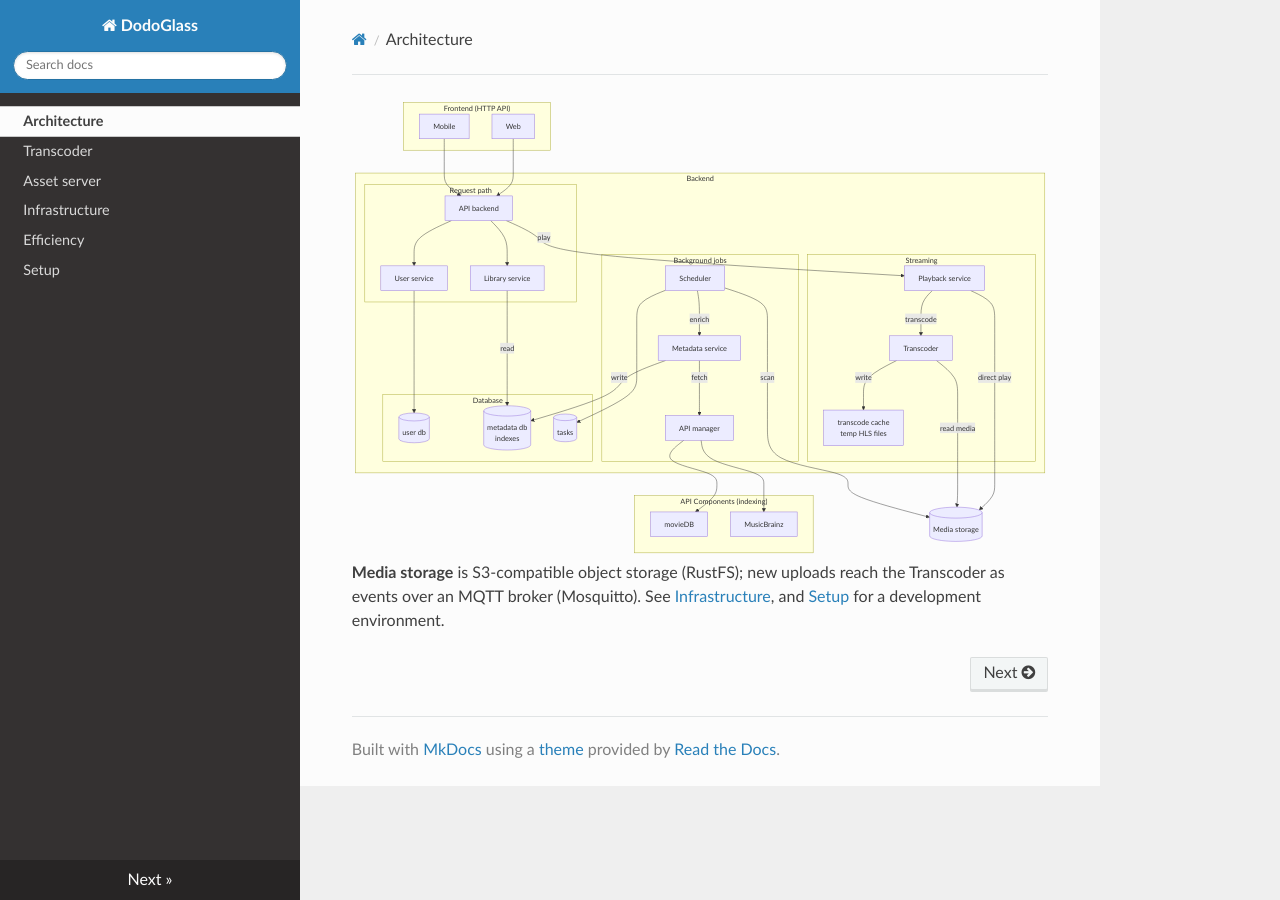
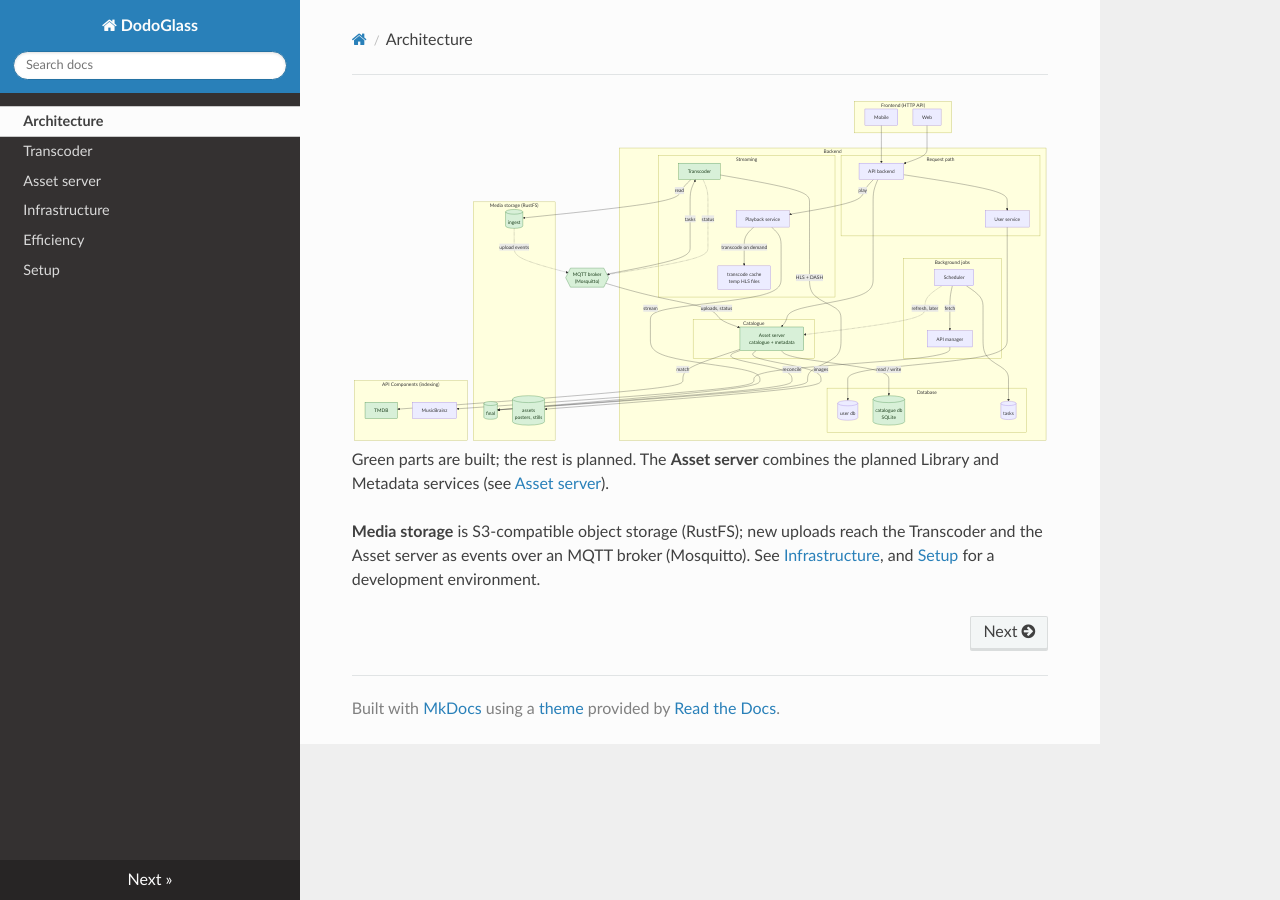
Before and after one commit to Domeimeie/DodoGlass, an MkDocs documentation site: the page built from docs/architecture/architecture.md, in a window 1280 px wide. Built offline with MkDocs 1.6.1, drawn with Linux system fonts in a browser that asks for light colours; nearby versions of some CDN libraries.

Commit message:
Docs: system overview with the asset server; complete default handover
The overview now shows the Asset server in place of the separate Library
and Metadata services, the buckets, the MQTT broker and TMDB, with the
built parts highlighted.

Co-Authored-By: Claude Opus 5.5 <noreply@anthropic.com>

````diff
--- a/docs/architecture/architecture.md
+++ b/docs/architecture/architecture.md
@@ -8,7 +8,9 @@ flowchart TB
         subgraph Requests["Request path"]
             API[API backend]
             UserService[User service]
-            LibraryService[Library service]
+        end
+        subgraph Catalogue
+            AssetServer["Asset server<br/>catalogue + metadata"]
         end
         subgraph Streaming
             PlaybackService[Playback service]
@@ -17,39 +19,52 @@ flowchart TB
         end
         subgraph Background["Background jobs"]
             Scheduler[Scheduler]
-            MetadataService[Metadata service]
             APIManager[API manager]
         end
         subgraph Database["Database"]
             UserDB[(user db)]
-            MetadataDB[(metadata db<br/>indexes)]
+            CatalogueDB[(catalogue db<br/>SQLite)]
             SchedulerDB[(tasks)]
         end
     end
-    MediaStorage[(Media storage)]
+    subgraph MediaStorage["Media storage (RustFS)"]
+        Ingest[(ingest)]
+        Final[(final)]
+        Assets[(assets<br/>posters, stills)]
+    end
+    Broker{{"MQTT broker<br/>(Mosquitto)"}}
     subgraph Indexing["API Components (indexing)"]
-        MovieDB[movieDB]
+        TMDB[TMDB]
         MusicBrainz[MusicBrainz]
     end
     Web & Mobile --> API
-    API --> UserService & LibraryService
+    API --> UserService & AssetServer
     API -->|play| PlaybackService
     UserService --> UserDB
-    LibraryService -->|read| MetadataDB
-    PlaybackService -->|transcode| Transcoder
-    PlaybackService -->|direct play| MediaStorage
-    Transcoder -->|read media| MediaStorage
-    Transcoder -->|write| TranscodeCache
-    Scheduler -->|enrich| MetadataService
+    Ingest -.->|upload events| Broker
+    Broker -->|tasks| Transcoder
+    Broker -->|uploads, status| AssetServer
+    Transcoder -->|read| Ingest
+    Transcoder -->|HLS + DASH| Final
+    Transcoder -.->|status| Broker
+    AssetServer -->|read / write| CatalogueDB
+    AssetServer -->|reconcile| Final
+    AssetServer -->|images| Assets
+    AssetServer -->|match| TMDB
+    PlaybackService -->|stream| Final
+    PlaybackService -->|transcode on demand| TranscodeCache
+    Scheduler -.->|refresh, later| AssetServer
     Scheduler --> SchedulerDB
-    Scheduler -->|scan| MediaStorage
-    MetadataService -->|write| MetadataDB
-    MetadataService -->|fetch| APIManager
-    APIManager --> MovieDB & MusicBrainz
-    TranscodeCache ~~~ MediaStorage
-    TranscodeCache ~~~ MovieDB
+    Scheduler -->|fetch| APIManager
+    APIManager --> MusicBrainz
+
+    classDef built fill:#d8f0d8,stroke:#2e7d32,color:#1b3d1b
+    class AssetServer,Transcoder,Ingest,Final,Assets,Broker,CatalogueDB,TMDB built
 ```
 
-**Media storage** is S3-compatible object storage (RustFS); new uploads reach the Transcoder as
-events over an MQTT broker (Mosquitto). See [Infrastructure](infrastructure.md), and
+Green parts are built; the rest is planned. The **Asset server** combines the planned Library and
+Metadata services (see [Asset server](asset-server.md)).
+
+**Media storage** is S3-compatible object storage (RustFS); new uploads reach the Transcoder and the
+Asset server as events over an MQTT broker (Mosquitto). See [Infrastructure](infrastructure.md), and
 [Setup](setup.md) for a development environment.
````
Also changed, not shown: docs/architecture/asset-server.md (+2 -2 lines).
